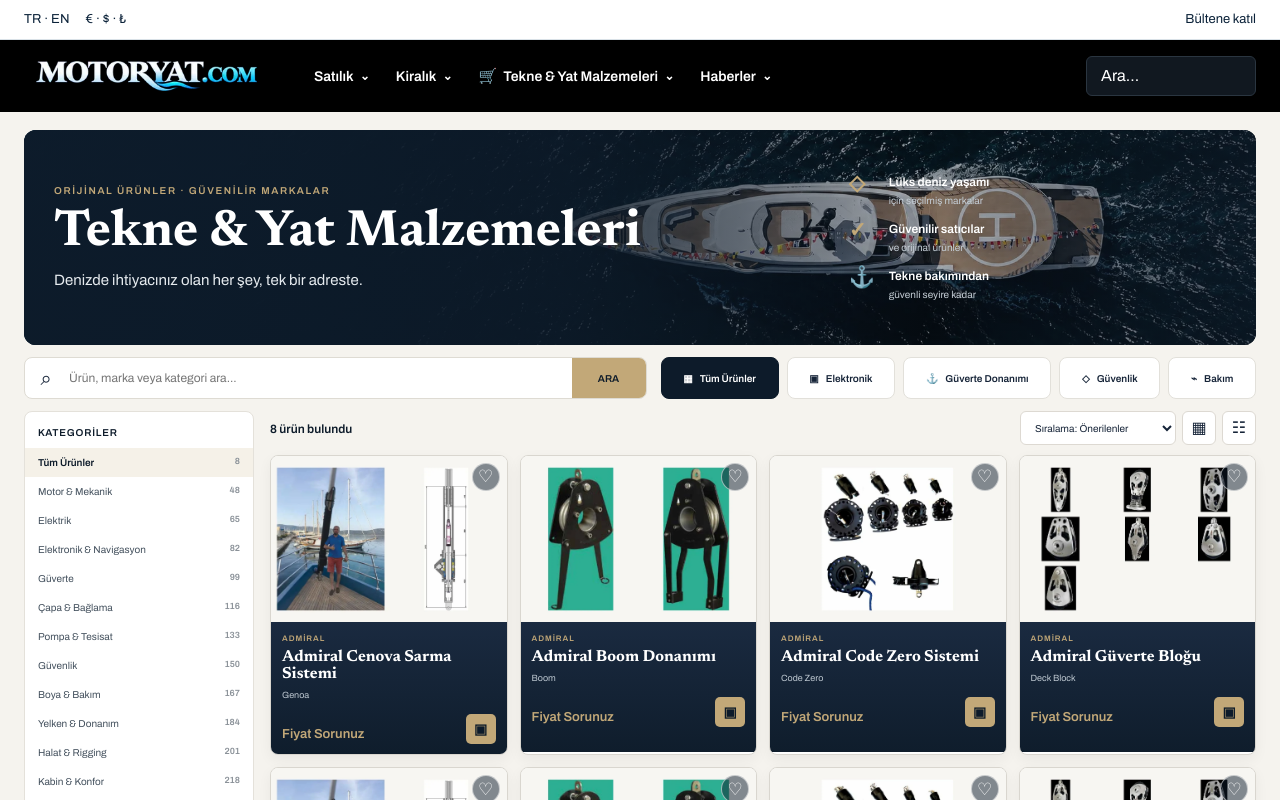
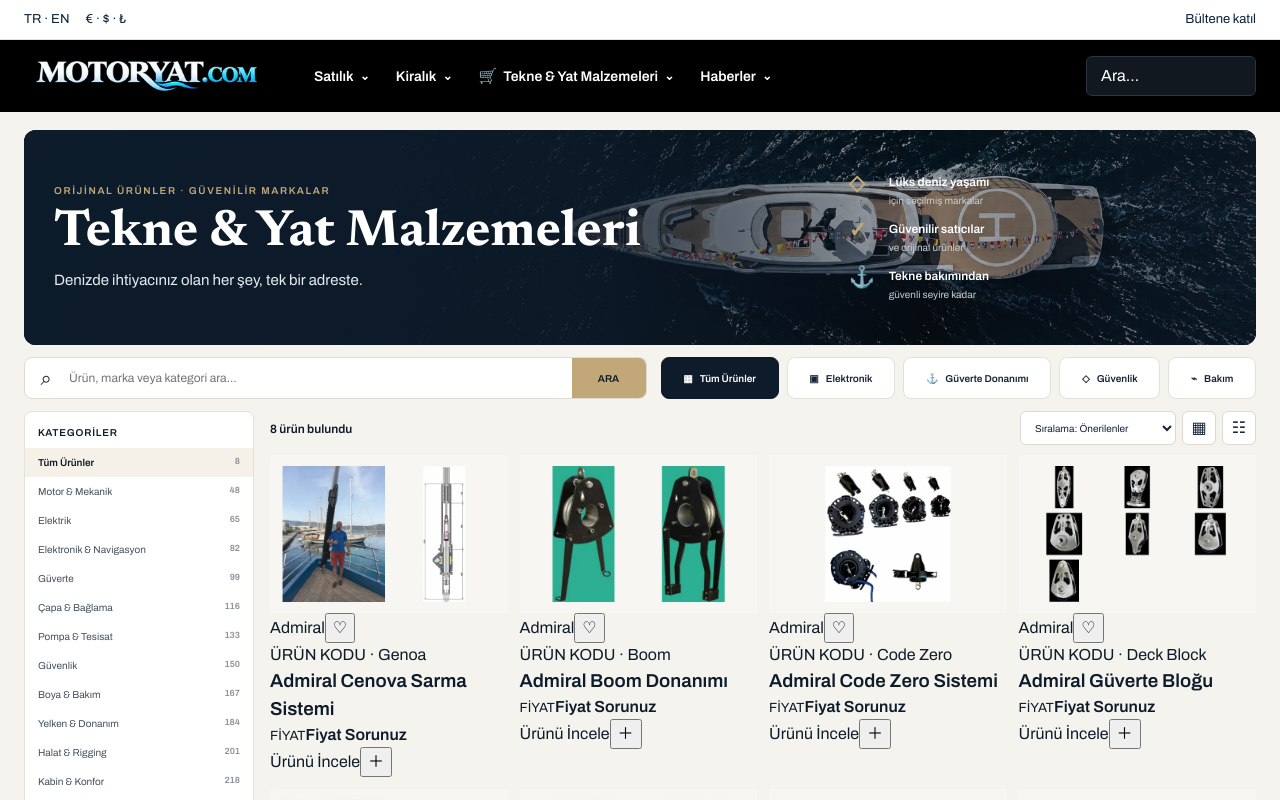
Before and after one commit to boatsgroupbilal/motoryat-v2-design-lab, a Next.js app: page /urunler in a window 1280 px wide. Shown: the top 800 px of the page. Built offline with nearby package versions, Linux system fonts and the light colour scheme.

Commit message:
Use dedicated ecommerce cards in equipment marketplace

```diff
--- a/app/urunler/page.js
+++ b/app/urunler/page.js
@@ -1,6 +1,7 @@
 import SiteHeader from '../../components/SiteHeader';
 import Footer from '../../components/Footer';
 import {products,productCategories} from '../../data/content';
+import {EquipmentProductCard} from '../../components/Card';
 
 const quickCategories=[
   ['▦','Tüm Ürünler'],
@@ -70,21 +71,7 @@
           </div>
 
           <div className="equipmentProductGrid">
-            {items.map((x,i)=><article className="equipmentProductCard" key={x.slug+'-'+i}>
-              <a className="equipmentProductMedia" href={x.href}>
-                <img src={x.image} alt={x.name}/>
-                <span className="equipmentFav" aria-hidden="true">♡</span>
-              </a>
-              <div className="equipmentProductBody">
-                <small>{x.brand}</small>
-                <a href={x.href}><h3>{x.name}</h3></a>
-                <p>{x.sku}</p>
-                <div className="equipmentProductBottom">
-                  <strong>{x.price||'Fiyat Sorunuz'}</strong>
-                  <button aria-label="Sepete ekle">▣</button>
-                </div>
-              </div>
-            </article>)}
+            {items.map((x,i)=><EquipmentProductCard item={x} key={x.slug+'-'+i}/>)}
           </div>
         </div>
       </section>
```
